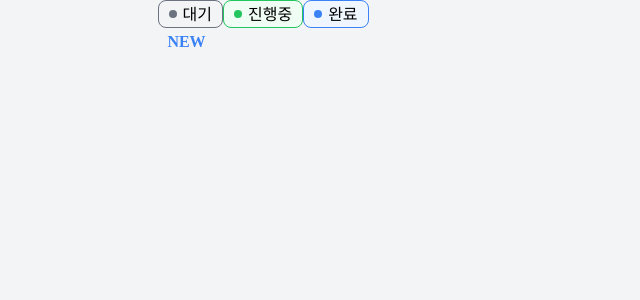
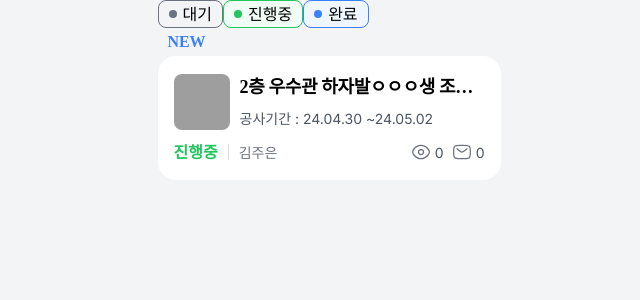
Before and after one commit to 10aeat/10aeat_Frontend, a Next.js app: page / in a window 1280 px wide. Shown: the top 300 px of the page, without its empty margins (295-935 px from the left). Built offline with nearby package versions, Linux system fonts and the light colour scheme; grey boxes are pictures that could not be loaded.

Commit message:
[Feat] 기본 카드 전부 있는 ver

```diff
--- a/src/app/page.tsx
+++ b/src/app/page.tsx
@@ -1,4 +1,5 @@
 import BoxStore, { BoxStyle } from '../components/atoms/BoxStore'
+import CardStore, { CardStyle } from '../components/atoms/CardStore'
 
 export default function Home() {
   return (
@@ -25,6 +26,15 @@ export default function Home() {
         완료
       </BoxStore>
       <BoxStore boxStyle={BoxStyle.BADGE} />
+      <CardStore
+        cardStyle={CardStyle.ALL}
+        title="2층 우수관 하자발ㅇㅇㅇ생 조치보다많ㅇ다"
+        period="24.04.30 ~24.05.02"
+        state="진행중"
+        name="김주은"
+        view={0}
+        comment={0}
+      />
     </>
   )
 }
--- /dev/null
+++ b/src/components/atoms/CardStore.tsx
@@ -0,0 +1,87 @@
+import Image from 'next/image'
+import '../../styles/cardStyle.scss'
+import eye from '../../../public/icons/eye.svg'
+import messages from '../../../public/icons/messages.svg'
+
+export enum CardStyle {
+  ALL = 'ALL',
+  NO_IMG = 'NO_IMG',
+  NO_PERIOD = 'NO_PERIOD',
+  ALL_NO = 'ALL_NO',
+}
+
+interface Props {
+  cardStyle: CardStyle
+  title: string
+  period: string
+  state: string
+  name: string
+  view: number
+  comment: number
+  // children?: string
+}
+
+export default function CardStore({
+  cardStyle,
+  title,
+  period,
+  state,
+  name,
+  view,
+  comment,
+}: Props) {
+  const selectCard = () => {
+    switch (cardStyle) {
+      case CardStyle.ALL:
+        return (
+          <div className="card">
+            <div className="flex w-[311px] items-center gap-[10px] relative">
+              {/* 이미지 경로 수정해야됨 */}
+              <img
+                className="relative w-[56px] h-[56px] object-cover rounded-lg"
+                alt="Rectangle"
+                src="https://s3-alpha-sig.figma.com/img/1ca6/0f1b/9e8fbefccad6e39d044cbb5cf9c713aa?Expires=1716768000&Key-Pair-Id=APKAQ4GOSFWCVNEHN3O4&Signature=cMHMTT7DiwDF5-BUGJhrN3YemZfwfckwHeaBMM0phs7pRTiaWZoxT4EYBe3YV5lMRziHY32oMVqrSBwqk4jyc1tXbeLgfTYzEDqa8zSUoqbAe70hocphLaXcw2e2ipKms8A7xnqebRf34U6kb-m-KC96kWDnGZxzW0hLInWAUtCr8gpRH~19ZPEEATiOSCd6tSMR3lGsMCUDmq4YF~Z~jjmM9p54s1VdNoWHEN3wurAxZN6SItiDkQRYMYdybFinnmXYeiVkg826ZCnFs-oNsEHGjEbGfCvVX52cDaN2clOXHTSEdvHUYz3hnQ~bJEBPSDKPVLMcrDhcchuahxNV0w__"
+              />
+              <div className="inline-flex flex-col items-start gap-[5px] relative flex-[0_0_auto] mr-[-1.00px]">
+                <div className="flex w-[246px] items-start gap-[12px] relative flex-[0_0_auto]">
+                  <div className="title">{title}</div>
+                </div>
+                <div className="contents text-gray-600 ">
+                  공사기간 : {period}
+                </div>
+              </div>
+            </div>
+            <div className="flex flex-col items-start relative flex-1 grow">
+              <div className="inline-flex flex-col items-start gap-[8px] relative flex-[0_0_auto]">
+                <div className="inline-flex items-center gap-[10px] relative flex-[0_0_auto]">
+                  <div className="state text-green-500">{state}</div>
+                  <div className="relative w-px h-[16px] bg-[#d9d9d9]" />
+                  <div className="contents relative w-fit  text-gray-500">
+                    {name}
+                  </div>
+                </div>
+              </div>
+            </div>
+            <div className="inline-flex items-end gap-[8px] relative flex-[0_0_auto]">
+              <div className="inline-flex items-center gap-[4px] relative flex-[0_0_auto]">
+                <Image src={eye} alt="image" className="icon" />
+                <div className="contents relative w-fit mt-[-1.00px] text-gray-600 text-right whitespace-nowrap">
+                  {view}
+                </div>
+              </div>
+              <div className="inline-flex items-center gap-[4px] relative flex-[0_0_auto]">
+                {/* <ChatLine className="!relative !w-[20px] !h-[20px]" /> */}
+                <Image src={messages} alt="image" className="icon" />
+                <div className="contents relative w-fit mt-[-1.00px] text-gray-600 text-right whitespace-nowrap">
+                  {comment}
+                </div>
+              </div>
+            </div>
+          </div>
+        )
+      default:
+        return null
+    }
+  }
+  return <>{selectCard()}</>
+}
--- /dev/null
+++ b/src/styles/cardStyle.scss
@@ -0,0 +1,41 @@
+@use '../styles/util';
+
+.card {
+  display: flex;
+  width: 343px;
+  height: 124px;
+  padding: 16px;
+  align-items: flex-end;
+  align-content: flex-end;
+  gap: 10px 8px;
+  flex-shrink: 0;
+  flex-wrap: wrap;
+  border-radius: 18px;
+  background: #fff;
+  // @include box_shadow;
+}
+
+.title {
+  @include util.body1_sb;
+  overflow: hidden;
+  text-overflow: ellipsis;
+  white-space: nowrap;
+  font-family: Pretendard;
+  font-weight: 700;
+  line-height: 150%; /* 27px */
+  letter-spacing: -0.342px;
+}
+
+.contents {
+  @include util.body3_r;
+}
+
+.state {
+  @include util.body2_sb;
+}
+
+.icon {
+  width: 20px;
+  height: 20px;
+  justify-content: center;
+}
```
Also changed, not shown: public/icons/messages.svg (added).
